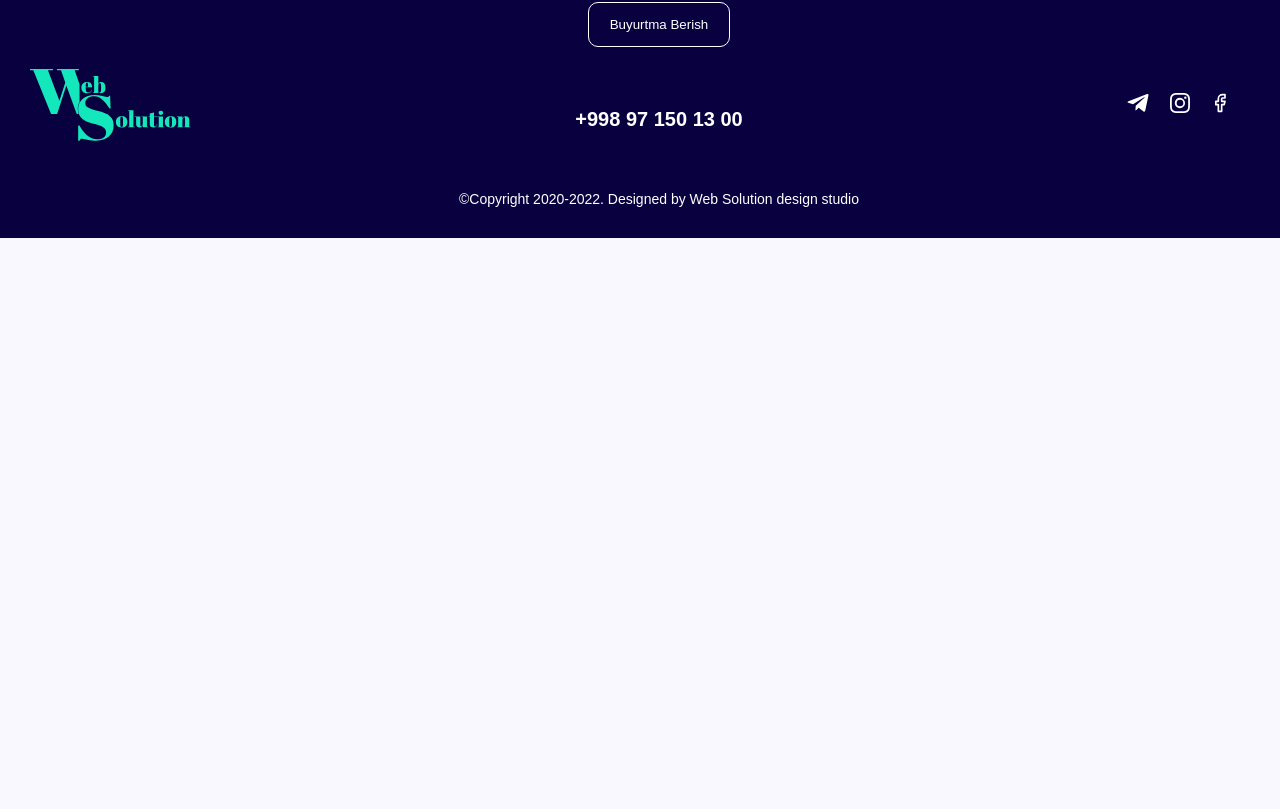
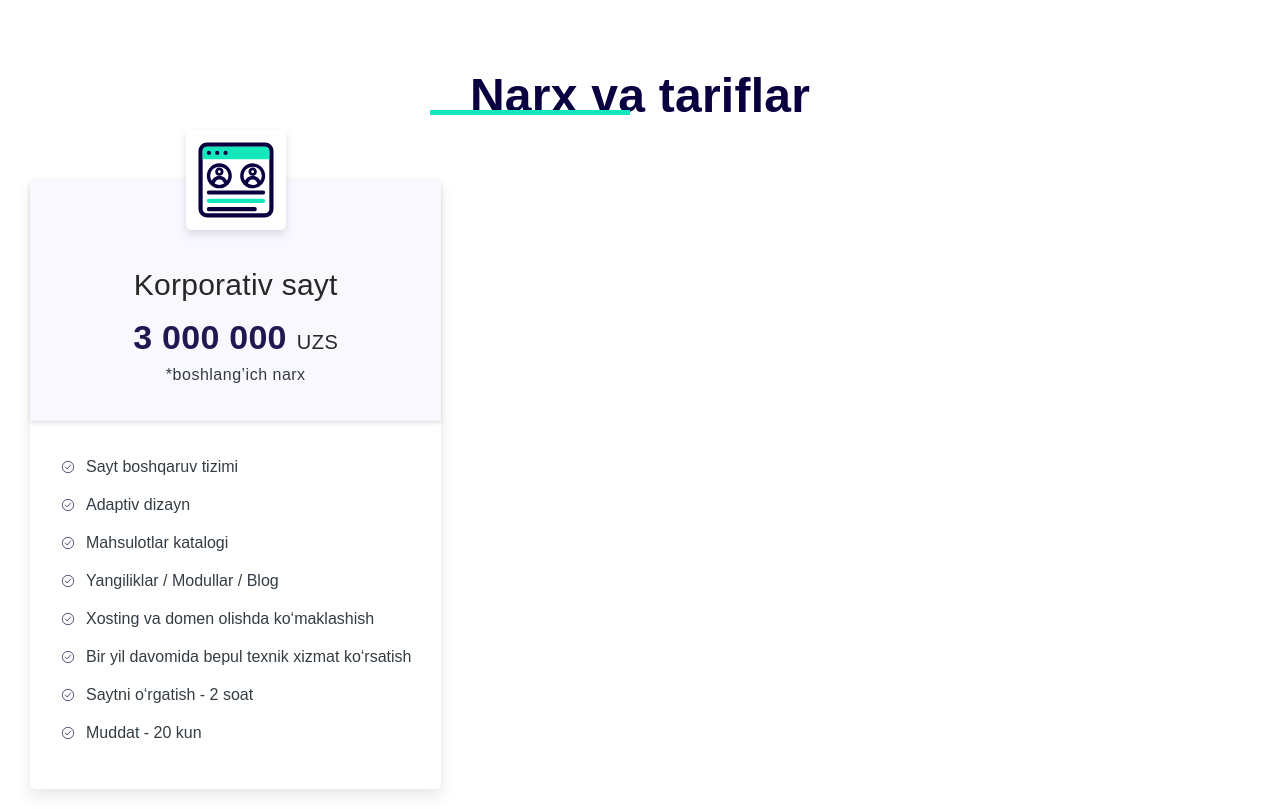
Before and after one commit to kozimov786/websolution, a React (Create React App) app: page / in a window 1280 px wide. Shown: the part 6551-7360 px from the top of the page. Before the commit the page ends 6789 px from the top, so only its background shows below. Built offline with nearby package versions, Linux system fonts and the light colour scheme.

Commit message:
create first card of price section

```diff
--- /dev/null
+++ b/src/components/Prices/Prices.js
@@ -0,0 +1,161 @@
+import React from 'react';
+import styled from 'styled-components';
+
+import PriceLeft from '../../images/price-left.svg';
+import PriceMiddle from '../../images/price-middle.svg';
+import PriceRight from '../../images/price-right.svg';
+import CheckIcon from '../../images/check.svg'
+
+
+export default function Prices() {
+  return (
+    <Content>
+      <div className="container">
+        <h2 className="title title-left">Narx va tariflar</h2>
+
+        <Cards>
+
+          <Card>
+            <CardHeader>
+              <ImgWrapper>
+                <img src={PriceLeft} alt="" />
+              </ImgWrapper>
+              <h4>Korporativ sayt</h4>
+              <p><b>3 000 000</b>UZS</p>
+              <span>*boshlang’ich narx</span>
+            </CardHeader>
+            <CardBody>
+              <CardList>
+                <li>
+                  <p>Sayt boshqaruv tizimi</p>
+                </li>
+                <li>
+                  <p>Adaptiv dizayn</p>
+                </li>
+                <li>
+                  <p>Mahsulotlar katalogi</p>
+                </li>
+                <li>
+                  <p>Yangiliklar / Modullar / Blog</p>
+                </li>
+                <li>
+                  <p>Xosting va domen olishda ko‘maklashish</p>
+                </li>
+                <li>
+                  <p>Bir yil davomida bepul texnik xizmat ko‘rsatish </p>
+                </li>
+                <li>
+                  <p>Saytni o‘rgatish - 2 soat </p>
+                </li>
+                <li>
+                  <p>Muddat - 20 kun</p>
+                </li>
+              </CardList>
+            </CardBody>
+          </Card>
+
+        </Cards>
+      </div>
+    </Content>
+  )
+}
+
+const Content = styled.div`
+padding-top: 100px;
+padding-bottom: 130px;
+background-color: #fff;
+h2{
+  &::before{
+    left: 400px;
+  }
+}
+`
+
+const Cards = styled.div`
+display: flex;
+align-items: center;
+`
+
+const Card = styled.div`
+  background: #FFFFFF;
+  box-shadow: 0px 2px 4px rgba(117, 131, 142, 0.04), 0px 8px 16px rgba(52, 60, 68, 0.1);
+  border-radius: 5px;
+`
+
+const CardHeader = styled.div`
+ padding: 90px 72px 32px;
+  position: relative;
+  background: #F9F8FF;
+  box-shadow: 0px 0px 1px rgba(117, 131, 142, 0.04), 0px 2px 4px rgba(52, 60, 68, 0.16);
+  border-radius: 5px 5px 0px 0px;
+  text-align: center;
+  h4{
+    font-weight: normal;
+    font-size: 30px;
+    line-height: 30px;
+    letter-spacing: 0.25px;
+    margin-bottom: 20px;
+  }
+  p{
+    font-weight: normal;
+    font-size: 20px;
+    line-height: 28px;
+    letter-spacing: 0.5px;
+    margin-bottom: 5px;
+  }
+  b{
+    font-weight: 900;
+    font-size: 34px;
+    line-height: 34px;
+    letter-spacing: 0.25px;
+    color: #08003F;
+    opacity: 0.9;
+    margin-right: 10px;
+  }
+  span{
+    line-height: 28px;
+    letter-spacing: 0.5px;
+    color: #343C44;
+    display: flex;
+    justify-content: center;
+    align-items: center;
+  }
+`
+const ImgWrapper = styled.div`
+ position: absolute;
+ top: 0px;
+ left: 50%;
+ transform: translate(-50%,-50%);
+ background: #FFFFFF;
+box-shadow: 0px 0px 2px rgba(117, 131, 142, 0.04), 0px 4px 8px rgba(52, 60, 68, 0.16);
+border-radius: 5px;
+img{
+  width: 100px;
+  height: 100px;
+}
+`
+
+const CardBody = styled.div`
+padding: 32px 30px;
+`
+const CardList = styled.div`
+list-style-type: none;
+ li{
+  display: flex;
+  align-items: center;
+   margin-bottom: 10px;
+
+   &::before{
+   content: '';
+   width: 16px;
+   height: 16px;
+   margin-right: 10px;
+   background-image: url(${CheckIcon});
+ }
+ p{
+    line-height: 28px;
+    color: #343C44;
+    font-weight: normal;
+   }
+ }
+`
--- a/src/pages/Home.js
+++ b/src/pages/Home.js
@@ -3,6 +3,7 @@ import Creation from '../components/Creation';
 import FormFill from '../components/Form/Form';
 import Hero from '../components/Hero/Hero';
 import Portfolio from '../components/Portfolio/Portfolio';
+import Prices from '../components/Prices/Prices';
 import Services from '../components/services/Services';
 import Steps from '../components/Steps/Steps';
 import WhyUs from '../components/WhyUs/WhyUs';
@@ -16,5 +17,6 @@ export default function Home() {
     <FormFill />
     <Portfolio />
     <WhyUs />
+    <Prices />
   </div>;
 }
```
Also changed, not shown: src/images/check.svg (added).
